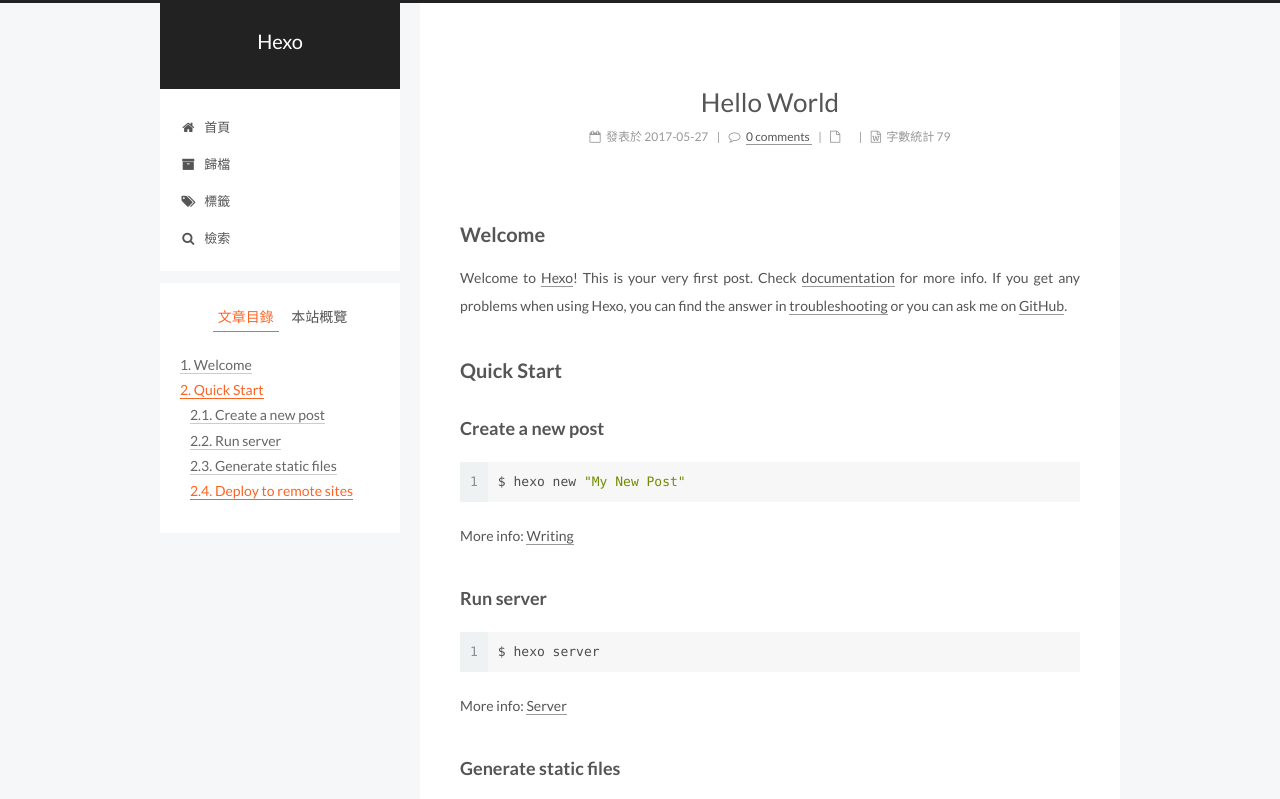
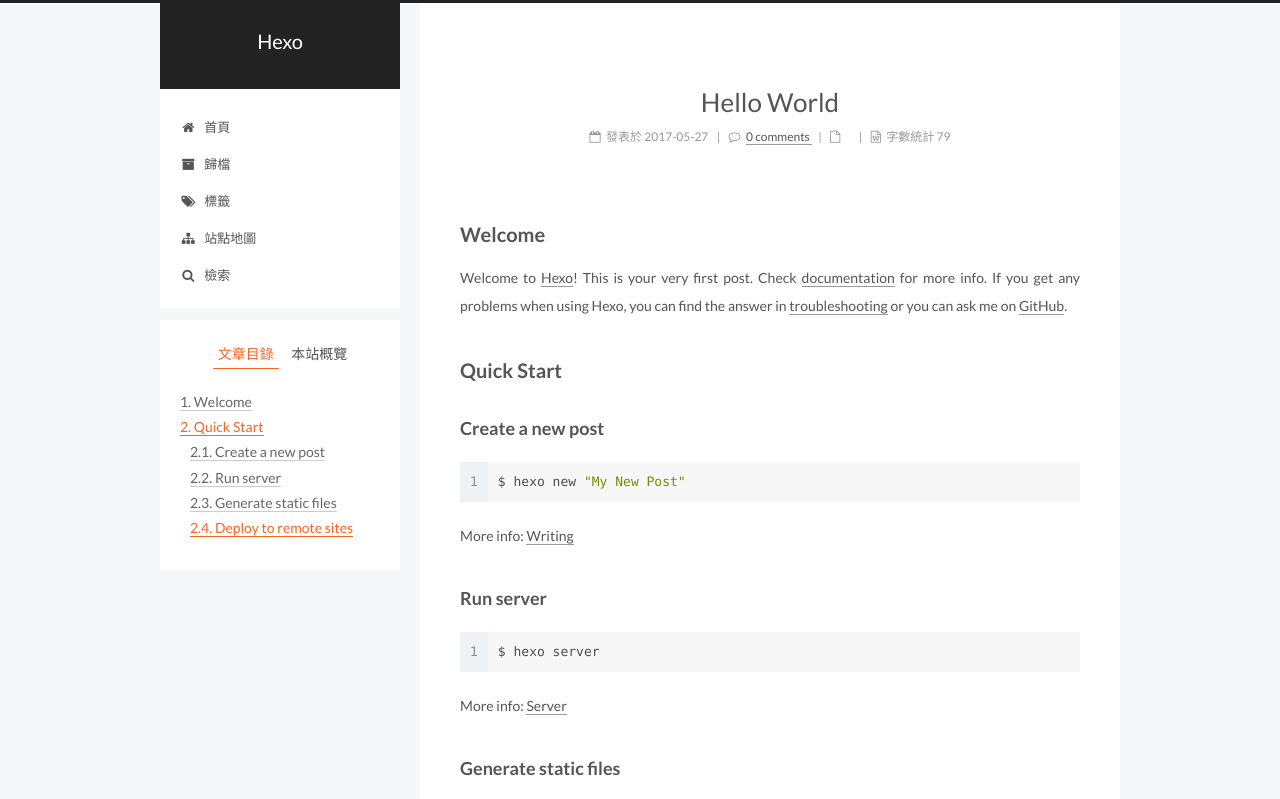
Before and after one commit to yuta2/yuta2.github.io, a plain HTML site: page 2017/05/27/hello-world/index.html in a window 1280 px wide. Shown: the top 799 px of the page. Drawn offline with Linux system fonts and the light colour scheme; some packages are replaced by stand-ins of ours; a script that the page names is missing.

Commit message:
Site updated: 2017-05-30 02:16:24

```diff
--- a/2017/05/27/hello-world/index.html
+++ b/2017/05/27/hello-world/index.html
@@ -244,6 +244,16 @@
               <i class="menu-item-icon fa fa-fw fa-tags"></i> <br>
 
             標籤
+          </a>
+        </li>
+
+
+        <li class="menu-item menu-item-sitemap">
+          <a href="/sitemap.xml" rel="section">
+
+              <i class="menu-item-icon fa fa-fw fa-sitemap"></i> <br>
+
+            站點地圖
           </a>
         </li>
 
```
Also changed, not shown: 404/index.html (+10 -0 lines), about/index.html (+10 -0 lines), archives/2017/05/index.html (+10 -0 lines), archives/2017/index.html (+10 -0 lines), archives/index.html (+10 -0 lines), index.html (+10 -0 lines), tags/index.html (+10 -0 lines).
